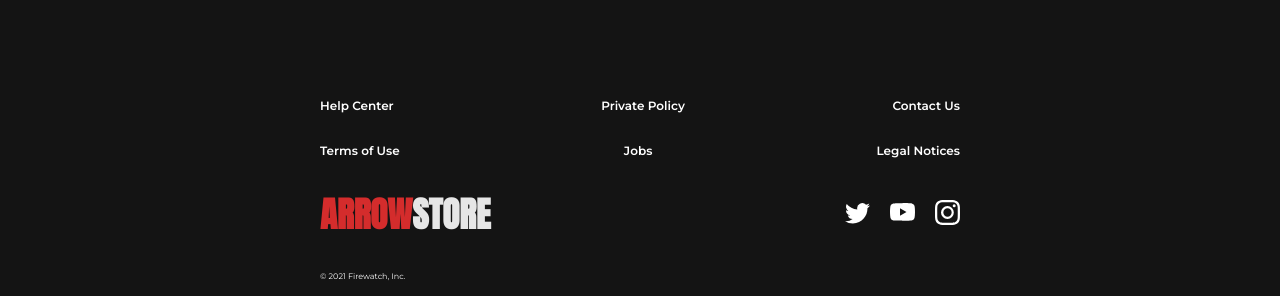
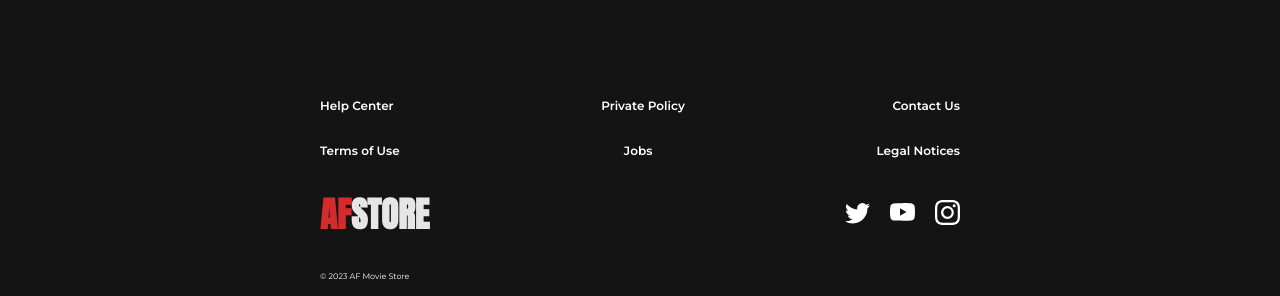
Before and after one commit to JohnDBlaze/Movie-store, a plain HTML site: page index.html in a window 1280 px wide. Shown: the part 2778-3074 px from the top of the page. Drawn offline with Linux system fonts and the light colour scheme.

Commit message:
Movie store

```diff
--- a/index.html
+++ b/index.html
@@ -125,7 +125,7 @@
             </div>
             <div class="btn-row">
                 <div class="brand">
-                    <h1 class="red">ARROW</h1>
+                    <h1 class="red">AF</h1>
                     <h1 class="white">STORE</h1>
                 </div>
                 <div class="socials">
@@ -145,7 +145,7 @@
                 </div>
             </div>
             <div class="btn-row">
-                <p>© 2021 Firewatch, Inc.</p>
+                <p>© 2023 AF Movie Store</p>
             </div>
         </div>
     </div>
```
